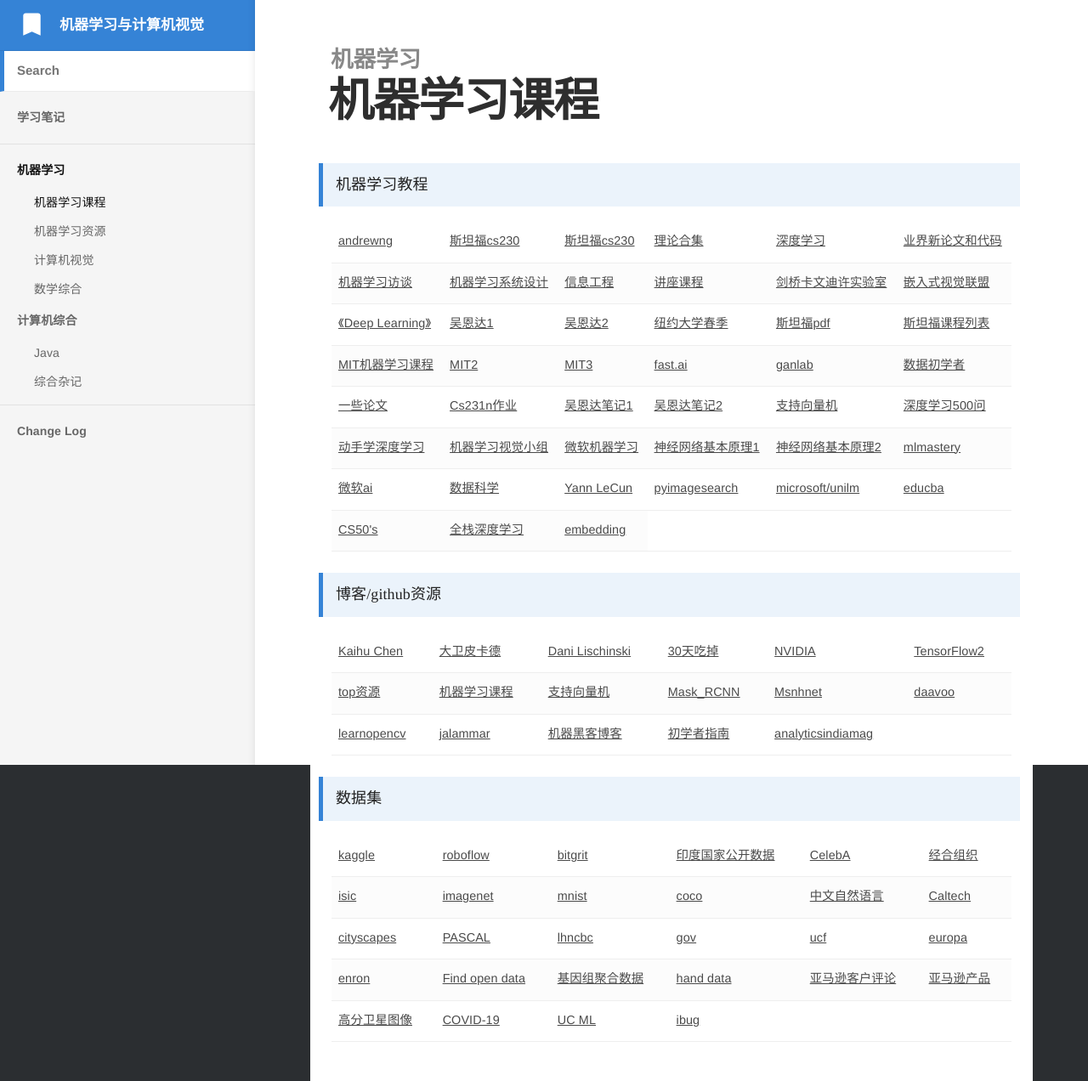
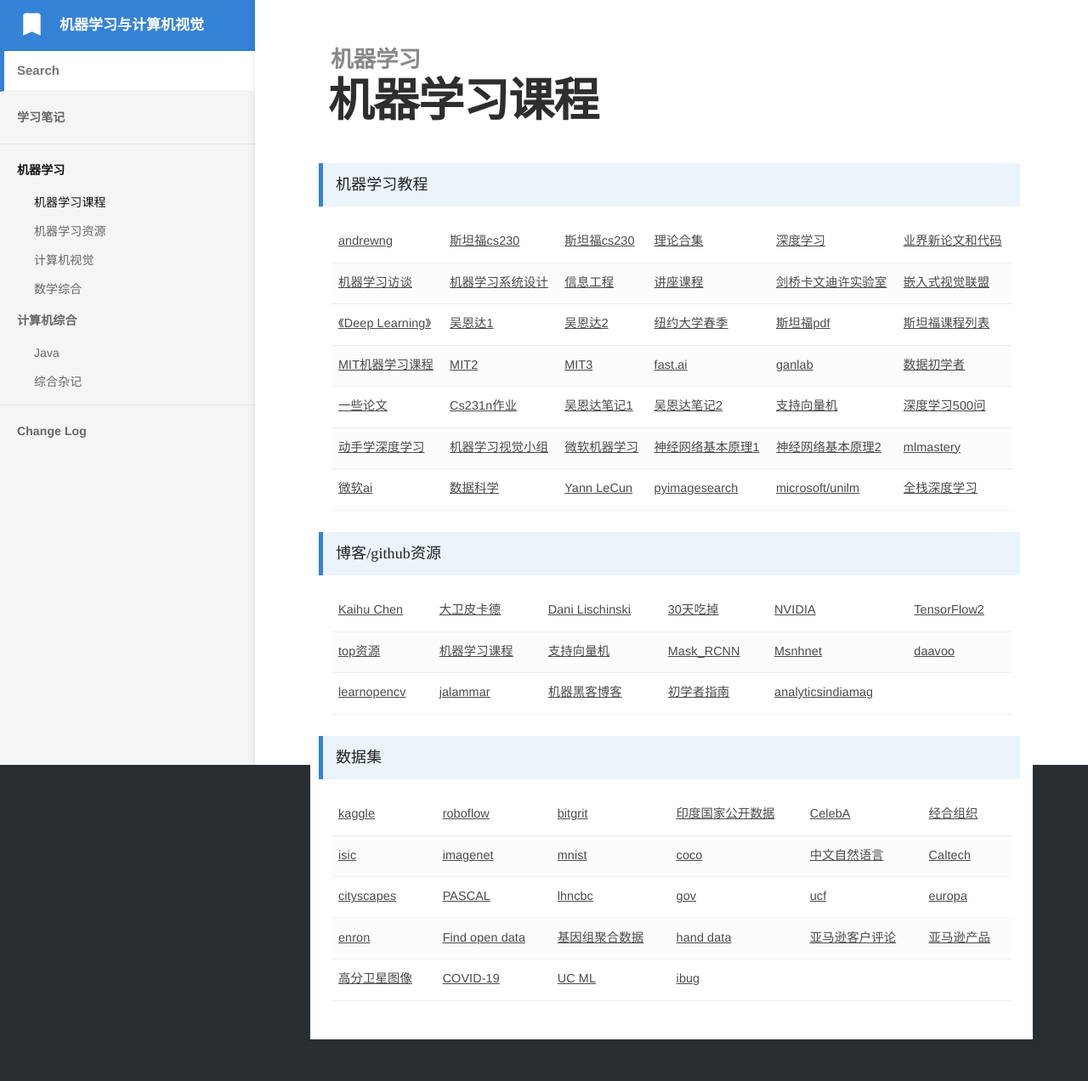
Before and after one commit to bashendixie/Machine_Learning_Notes, a Jekyll site: the page built from _docs/1、机器学习/机器学习课程.md, in a window 1280 px wide. Shown: the whole page at 85% size. Built offline with Jekyll 4.4.1, drawn with Linux system fonts in a browser that asks for light colours; some web fonts are replaced; after the commit the page ends 1223 px from its top, so only the background shows below that.

Commit message:
no message

```diff
--- a/_docs/1、机器学习/机器学习课程.md
+++ b/_docs/1、机器学习/机器学习课程.md
@@ -144,18 +144,7 @@
 				<a href="https://github.com/microsoft/unilm" target="_blank">microsoft/unilm</a>
 			</td>
 			<td>
-				<a href="https://www.educba.com/machine-learning-algorithms/" target="_blank">educba</a>
-			</td>
-		</tr>
-		<tr>
-			<td>
-				<a href="https://learning.edx.org/course/course-v1:HarvardX+CS50AI+1T2020/home" target="_blank">CS50's</a>
-			</td>
-			<td>
 				<a href="https://fullstackdeeplearning.com/course/2022/" target="_blank">全栈深度学习</a>
-			</td>
-			<td>
-				<a href="https://www.pinecone.io/learn/" target="_blank">embedding</a>
 			</td>
 		</tr>
 	</tbody>
```
